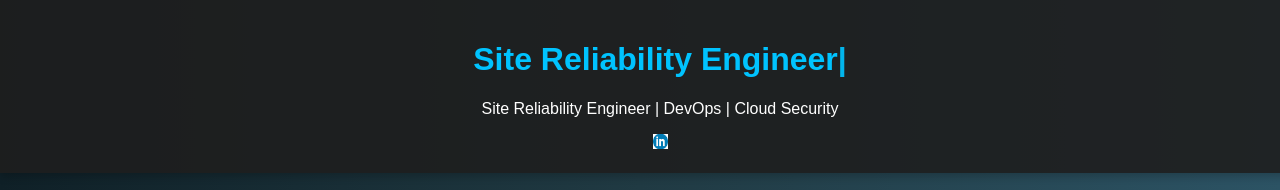
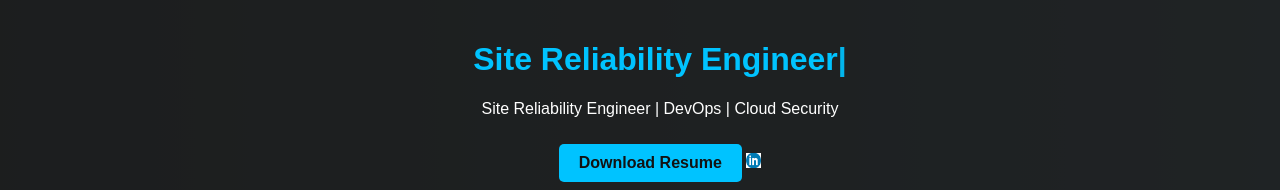
Before and after one commit to mithilesh5/Mithilesh-portfolio, a plain HTML site: page index.html in a window 1280 px wide. Shown: the top 190 px of the page. Drawn offline with nearby package versions, Linux system fonts and the light colour scheme.

Commit message:
Update index.html

```diff
--- a/index.html
+++ b/index.html
@@ -11,6 +11,7 @@
     <header>
         <h1><span id="typing"></span></h1>
         <p>Site Reliability Engineer | DevOps | Cloud Security</p>
+          <a href="https://drive.google.com/file/d/1zVF0yx5G6kNulEx-HjXWYxQsWCAl8pAi/view?usp=drive_link" download class="resume-btn">Download Resume</a>
       <a href="https://www.linkedin.com/in/mithilesh-bawane-9ba00a87" target="_blank" class="linkedin-button">
     <img src="linkedin-icon.png" alt="LinkedIn">
 </a>
```
